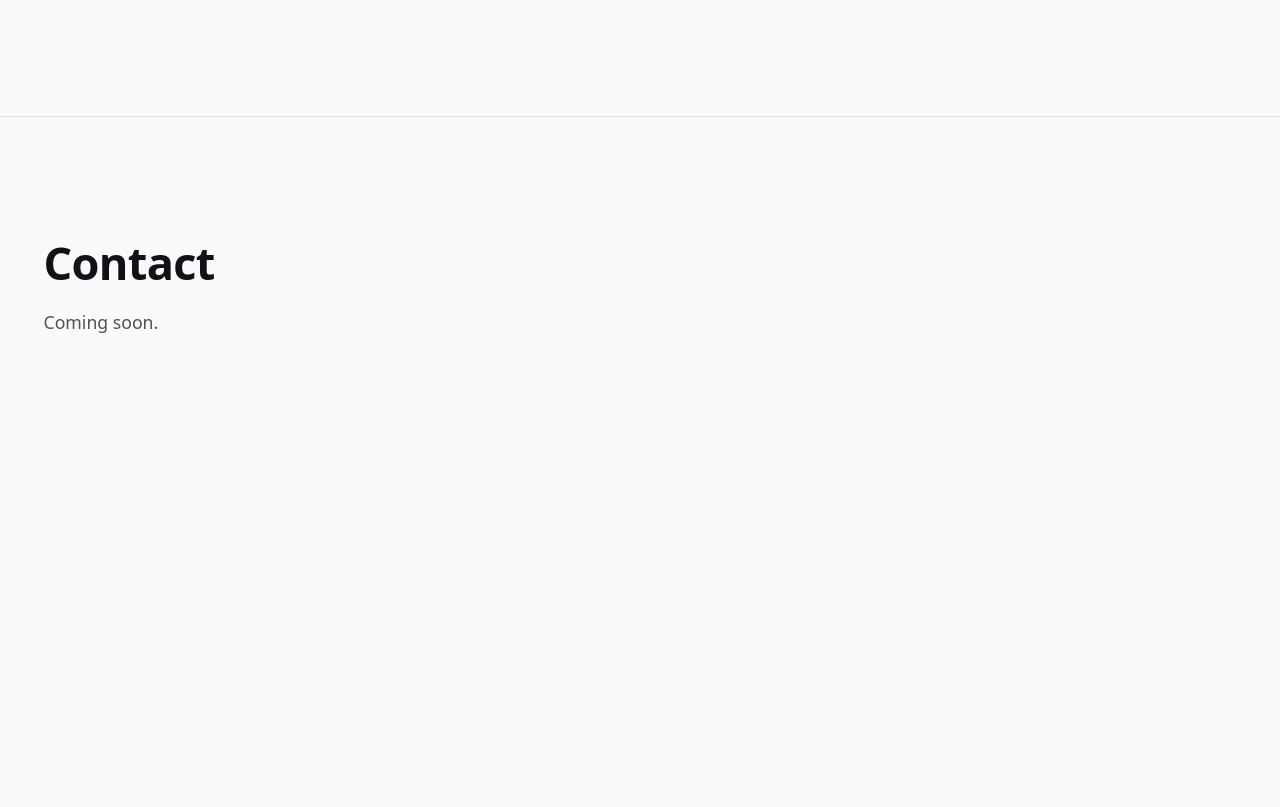
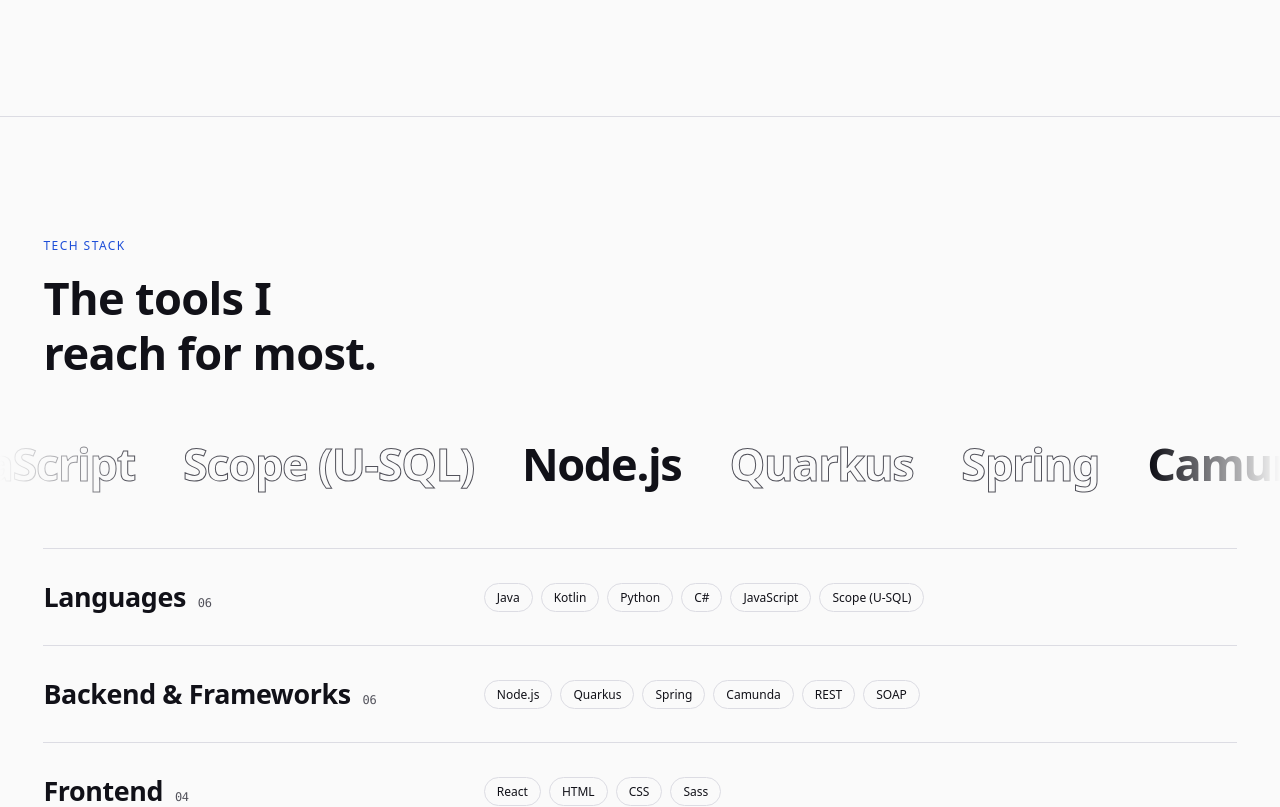
Before and after one commit to BharathASL/BharathASL.github.io, a React (Vite) app: page / in a window 1280 px wide. Shown: the part 7964-8771 px from the top of the page. Before the commit the page ends 8640 px from the top, so only its background shows below. Built offline with nearby package versions, Linux system fonts and the light colour scheme; no server answers.

Commit message:
Add tech stack section with grouped skills and a scrolling marquee

```diff
--- a/src/App.jsx
+++ b/src/App.jsx
@@ -11,6 +11,7 @@ import About from './sections/About.jsx';
 import Services from './sections/Services.jsx';
 import Career from './sections/Career.jsx';
 import Work from './sections/Work.jsx';
+import TechStack from './sections/TechStack.jsx';
 import { useDownload } from './hooks/useDownload.js';
 import { useReducedMotion } from './hooks/useReducedMotion.js';
 import { useSmoothScroll } from './hooks/useSmoothScroll.js';
@@ -74,6 +75,7 @@ export default function App() {
         <Services />
         <Career />
         <Work />
+        <TechStack />
         {navigation
           .filter((item) => !BUILT_SECTIONS.has(item.id))
           .map((item) => (
--- a/src/data/sections.js
+++ b/src/data/sections.js
@@ -8,6 +8,10 @@ export const sections = {
     label: 'Selected work',
     title: 'Things I’ve built, at work and on my own.',
   },
+  stack: {
+    label: 'Tech stack',
+    title: 'The tools I reach for most.',
+  },
   services: {
     label: 'What I do',
     title: 'Three areas I work across, often in the same project.',
--- /dev/null
+++ b/src/sections/TechStack.css
@@ -0,0 +1,131 @@
+.stack-section {
+  border-top: 1px solid var(--color-border);
+  overflow: hidden;
+}
+
+.stack-section__header {
+  display: flex;
+  flex-direction: column;
+  gap: var(--space-4);
+  margin-bottom: var(--space-7);
+}
+
+.stack-section__title {
+  max-width: 22ch;
+}
+
+/* Runs edge to edge, past the container, and fades out at both sides. */
+.stack-marquee {
+  display: flex;
+  width: 100vw;
+  margin: 0 0 var(--space-7) calc(50% - 50vw);
+  overflow: hidden;
+  mask-image: linear-gradient(to right, transparent, var(--color-bg) 10%, var(--color-bg) 90%, transparent);
+}
+
+.stack-marquee__track {
+  display: flex;
+  flex: none;
+  gap: var(--space-7);
+  margin: 0;
+  padding: 0 var(--space-7) 0 0;
+  list-style: none;
+  animation: stack-marquee 80s linear infinite;
+}
+
+.stack-marquee:hover .stack-marquee__track {
+  animation-play-state: paused;
+}
+
+.stack-marquee__track li {
+  font-family: var(--font-heading);
+  font-size: var(--text-h2);
+  font-weight: var(--weight-bold);
+  letter-spacing: var(--tracking-tight);
+  white-space: nowrap;
+  color: transparent;
+  -webkit-text-stroke: 1px var(--color-text-muted);
+}
+
+.stack-marquee__track li:nth-child(3n + 1) {
+  color: var(--color-text);
+  -webkit-text-stroke: 0;
+}
+
+@keyframes stack-marquee {
+  to {
+    transform: translateX(-100%);
+  }
+}
+
+.stack-groups {
+  border-top: 1px solid var(--color-border);
+}
+
+.stack-group {
+  display: grid;
+  grid-template-columns: minmax(0, 1fr);
+  gap: var(--space-4);
+  padding-block: var(--space-6);
+  border-bottom: 1px solid var(--color-border);
+}
+
+.stack-group__title {
+  display: flex;
+  align-items: baseline;
+  gap: var(--space-3);
+  font-size: var(--text-h3);
+  transition: color 0.3s ease;
+}
+
+.stack-group__count {
+  font-family: var(--font-mono);
+  font-size: var(--text-xs);
+  font-weight: var(--weight-regular);
+  color: var(--color-text-muted);
+}
+
+.stack-group:hover .stack-group__title {
+  color: var(--color-accent);
+}
+
+.stack-group__skills {
+  display: flex;
+  flex-wrap: wrap;
+  gap: var(--space-2);
+  margin: 0;
+  padding: 0;
+  list-style: none;
+}
+
+.stack-group__skill {
+  padding: var(--space-2) var(--space-4);
+  font-size: var(--text-sm);
+  transition:
+    border-color 0.2s ease,
+    color 0.2s ease;
+}
+
+.stack-group__skill:hover {
+  border-color: var(--color-accent);
+  color: var(--color-accent);
+}
+
+@media (min-width: 1024px) {
+  .stack-group {
+    grid-template-columns: minmax(0, 1fr) minmax(0, 2fr);
+    align-items: center;
+    gap: var(--space-8);
+  }
+}
+
+@media (prefers-reduced-motion: reduce) {
+  .stack-marquee__track {
+    animation: none;
+  }
+
+  .stack-group__title,
+  .stack-group__skill {
+    transition: none;
+  }
+}
--- /dev/null
+++ b/src/sections/TechStack.jsx
@@ -0,0 +1,57 @@
+import Section from '../components/layout/Section.jsx';
+import { skillGroups } from '../data/skills.js';
+import { sections } from '../data/sections.js';
+import './TechStack.css';
+
+const copy = sections.stack;
+const allSkills = [...new Set(skillGroups.flatMap((group) => group.skills))];
+
+// Decorative only: the same skills are listed in full below for everyone, screen readers included.
+function Marquee() {
+  return (
+    <div className="stack-marquee" aria-hidden="true">
+      {[0, 1].map((copyIndex) => (
+        <ul key={copyIndex} className="stack-marquee__track">
+          {allSkills.map((skill) => (
+            <li key={skill}>{skill}</li>
+          ))}
+        </ul>
+      ))}
+    </div>
+  );
+}
+
+export default function TechStack() {
+  return (
+    <Section id="stack" className="stack-section" labelledBy="stack-title">
+      <div className="stack-section__header">
+        <p className="section-label text-label">{copy.label}</p>
+        <h2 id="stack-title" className="stack-section__title">
+          {copy.title}
+        </h2>
+      </div>
+
+      <Marquee />
+
+      <div className="stack-groups">
+        {skillGroups.map((group) => (
+          <section key={group.id} className="stack-group" aria-labelledby={`stack-${group.id}`}>
+            <h3 id={`stack-${group.id}`} className="stack-group__title">
+              {group.title}
+              <span className="stack-group__count" aria-hidden="true">
+                {String(group.skills.length).padStart(2, '0')}
+              </span>
+            </h3>
+            <ul className="stack-group__skills">
+              {group.skills.map((skill) => (
+                <li key={skill} className="chip stack-group__skill">
+                  {skill}
+                </li>
+              ))}
+            </ul>
+          </section>
+        ))}
+      </div>
+    </Section>
+  );
+}
```
